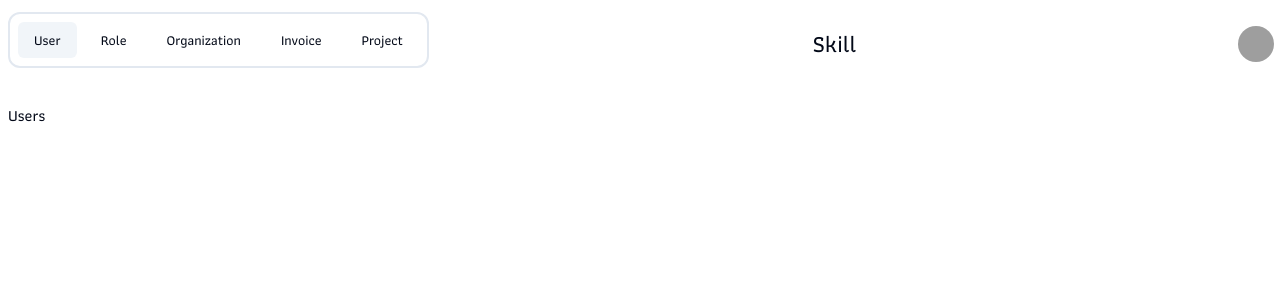
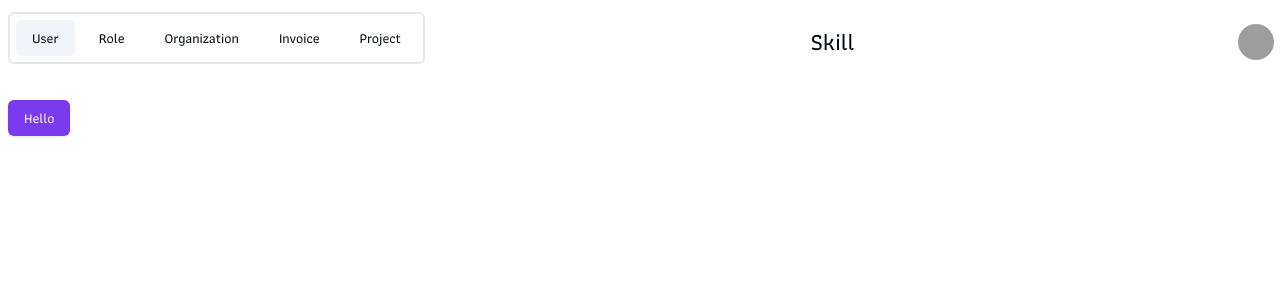
Before and after one commit to zubayerhimel/SCP, a Next.js app: page /users in a window 1280 px wide. Shown: the top 300 px of the page. Built offline with nearby package versions, Linux system fonts and the light colour scheme; grey boxes are pictures that could not be loaded.

Commit message:
fix: fixed topbar and changed css

```diff
--- a/app/globals.css
+++ b/app/globals.css
@@ -5,64 +5,47 @@
 @layer base {
   :root {
     --background: 0 0% 100%;
-    --foreground: 222.2 84% 4.9%;
-
+    --foreground: 224 71.4% 4.1%;
     --card: 0 0% 100%;
-    --card-foreground: 222.2 84% 4.9%;
-
+    --card-foreground: 224 71.4% 4.1%;
     --popover: 0 0% 100%;
-    --popover-foreground: 222.2 84% 4.9%;
-
-    --primary: 222.2 47.4% 11.2%;
-    --primary-foreground: 210 40% 98%;
-
-    --secondary: 210 40% 96.1%;
-    --secondary-foreground: 222.2 47.4% 11.2%;
-
-    --muted: 210 40% 96.1%;
-    --muted-foreground: 215.4 16.3% 46.9%;
-
-    --accent: 210 40% 96.1%;
-    --accent-foreground: 222.2 47.4% 11.2%;
-
+    --popover-foreground: 224 71.4% 4.1%;
+    --primary: 262.1 83.3% 57.8%;
+    --primary-foreground: 210 20% 98%;
+    --secondary: 220 14.3% 95.9%;
+    --secondary-foreground: 220.9 39.3% 11%;
+    --muted: 220 14.3% 95.9%;
+    --muted-foreground: 220 8.9% 46.1%;
+    --accent: 220 14.3% 95.9%;
+    --accent-foreground: 220.9 39.3% 11%;
     --destructive: 0 84.2% 60.2%;
-    --destructive-foreground: 210 40% 98%;
-
-    --border: 214.3 31.8% 91.4%;
-    --input: 214.3 31.8% 91.4%;
-    --ring: 222.2 84% 4.9%;
-
+    --destructive-foreground: 210 20% 98%;
+    --border: 220 13% 91%;
+    --input: 220 13% 91%;
+    --ring: 262.1 83.3% 57.8%;
     --radius: 0.5rem;
   }
 
   .dark {
-    --background: 222.2 84% 4.9%;
-    --foreground: 210 40% 98%;
-
-    --card: 222.2 84% 4.9%;
-    --card-foreground: 210 40% 98%;
-
-    --popover: 222.2 84% 4.9%;
-    --popover-foreground: 210 40% 98%;
-
-    --primary: 210 40% 98%;
-    --primary-foreground: 222.2 47.4% 11.2%;
-
-    --secondary: 217.2 32.6% 17.5%;
-    --secondary-foreground: 210 40% 98%;
-
-    --muted: 217.2 32.6% 17.5%;
-    --muted-foreground: 215 20.2% 65.1%;
-
-    --accent: 217.2 32.6% 17.5%;
-    --accent-foreground: 210 40% 98%;
-
+    --background: 224 71.4% 4.1%;
+    --foreground: 210 20% 98%;
+    --card: 224 71.4% 4.1%;
+    --card-foreground: 210 20% 98%;
+    --popover: 224 71.4% 4.1%;
+    --popover-foreground: 210 20% 98%;
+    --primary: 263.4 70% 50.4%;
+    --primary-foreground: 210 20% 98%;
+    --secondary: 215 27.9% 16.9%;
+    --secondary-foreground: 210 20% 98%;
+    --muted: 215 27.9% 16.9%;
+    --muted-foreground: 217.9 10.6% 64.9%;
+    --accent: 215 27.9% 16.9%;
+    --accent-foreground: 210 20% 98%;
     --destructive: 0 62.8% 30.6%;
-    --destructive-foreground: 210 40% 98%;
-
-    --border: 217.2 32.6% 17.5%;
-    --input: 217.2 32.6% 17.5%;
-    --ring: 212.7 26.8% 83.9%;
+    --destructive-foreground: 210 20% 98%;
+    --border: 215 27.9% 16.9%;
+    --input: 215 27.9% 16.9%;
+    --ring: 263.4 70% 50.4%;
   }
 }
 
--- a/app/users/page.tsx
+++ b/app/users/page.tsx
@@ -1,7 +1,12 @@
+import { Button } from '@/components/ui/button';
 import PageWrapper from '@/components/ui/page-wrapper';
 
 const Users = () => {
-  return <PageWrapper>Users</PageWrapper>;
+  return (
+    <PageWrapper>
+      <Button>Hello</Button>
+    </PageWrapper>
+  );
 };
 
 export default Users;
--- a/components/ui/topbar-nav.tsx
+++ b/components/ui/topbar-nav.tsx
@@ -17,7 +17,7 @@
   const pathname = usePathname();
 
   return (
-    <nav className={cn('flex space-x-2  p-2 border-2 rounded-xl md:block', className)} {...props}>
+    <nav className={cn('flex space-x-2 p-1.5 border-2 rounded-md md:block', className)} {...props}>
       {items.map((item) => (
         <Link
           key={item.href}
```
